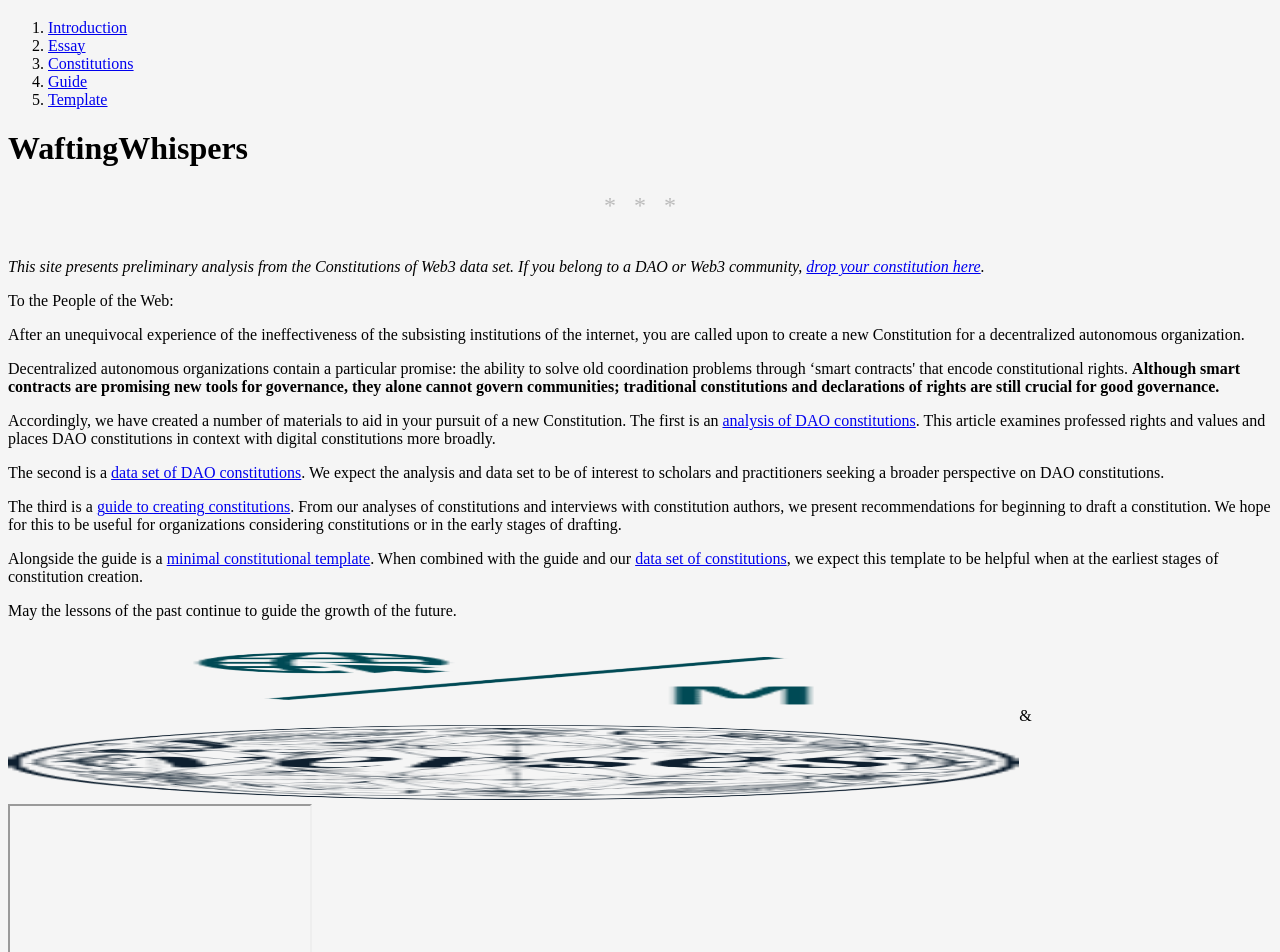
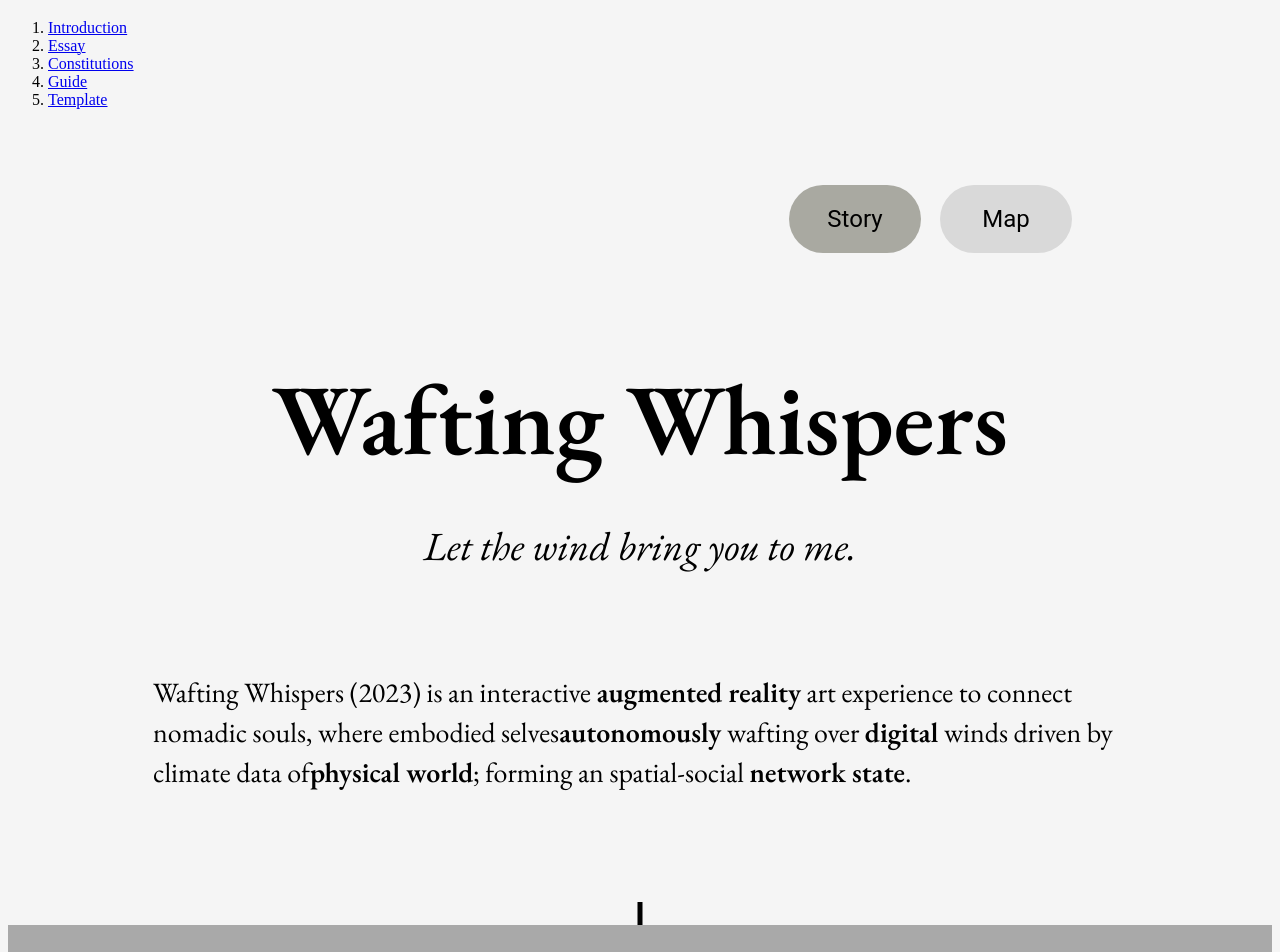
Before and after one commit to realitydeslab/drifting-whispers, a Next.js app in the folder frontend/: page / in a window 1280 px wide. Shown: the part 100-1052 px from the top of the page. Built offline with nearby package versions, Linux system fonts and the light colour scheme; grey boxes are pictures that could not be loaded.

Commit message:
add heros

```diff
--- a/frontend/components/Sidebar.js
+++ b/frontend/components/Sidebar.js
@@ -1,8 +1,8 @@
-import Link from "next/link"
-import { useRouter } from "next/router"
-import { useState, useEffect, useRef } from "react"
-import { IoIosMenu } from "react-icons/io"
-import useOutsideClick from "../hooks/useOutsideClick"
+import Link from "next/link";
+import { useRouter } from "next/router";
+import { useState, useEffect, useRef } from "react";
+import { IoIosMenu } from "react-icons/io";
+import useOutsideClick from "../hooks/useOutsideClick";
 
 const LINKS = [
   { label: "Introduction", href: "/" },
@@ -13,12 +13,12 @@ const LINKS = [
   },
   { label: "Guide", href: "/guide" },
   { label: "Template", href: "/template" },
-]
+];
 
 export default function Sidebar() {
-  const router = useRouter()
-  const [open, setOpen] = useState(true)
-  const ref = useRef(null)
+  const router = useRouter();
+  const [open, setOpen] = useState(true);
+  const ref = useRef(null);
 
   useOutsideClick(ref, () => {
     if (open) {
@@ -29,23 +29,26 @@ export default function Sidebar() {
   const calculateBg = (href) =>
     router.pathname === href || (router.pathname === "" && href === "/")
       ? "bg-gray-hover"
-      : "bg-gray-wash"
+      : "bg-gray-wash";
 
   const handleResize = () => {
-    setOpen(window.innerWidth >= 1280)
-  }
+    setOpen(window.innerWidth >= 1280);
+  };
 
   useEffect(() => {
-    window.addEventListener("resize", handleResize)
-    handleResize()
-    return () => window.removeEventListener("resize", handleResize)
-  }, [])
+    window.addEventListener("resize", handleResize);
+    handleResize();
+    return () => window.removeEventListener("resize", handleResize);
+  }, []);
 
-  const bg = open ? "bg-gray-wash border-r border-gray" : ""
+  const bg = open ? "bg-gray-wash border-r border-gray" : "";
 
   return (
     <div
-      className={`h-[100vh] z-[9999] flex flex-col sticky justify-center font-body text-xl xl:bg-transparent xl:border-none ${bg}`}
+      style={{
+        zIndex: 1,
+      }}
+      className={`h-[100vh] z-[9999] flex flex-col fixed justify-center font-body text-xl xl:bg-transparent xl:border-none ${bg}`}
     >
       <IoIosMenu
         className="absolute left-0 top-0 m-8 xl:hidden block cursor-pointer"
@@ -60,7 +63,7 @@ export default function Sidebar() {
               <Link href={link.href}>
                 <a
                   className={`no-underline rounded-md ${calculateBg(
-                    link.href,
+                    link.href
                   )} hover:bg-gray-hover transition ease-in-out px-1`}
                 >
                   {link.label}
@@ -71,5 +74,5 @@ export default function Sidebar() {
         </ol>
       </div>
     </div>
-  )
+  );
 }
--- a/frontend/pages/_app.js
+++ b/frontend/pages/_app.js
@@ -1,14 +1,40 @@
-import "tailwindcss/tailwind.css"
-import "./styles.css"
+import "tailwindcss/tailwind.css";
+import "./styles.css";
+import Hero from "./hero";
+import Sidebar from "../components/Sidebar";
 
 function MyApp({ Component, pageProps }) {
   return (
     <>
+      <Sidebar></Sidebar>
+      <Hero></Hero>
+      {placeholder("Video Placeholder")}
+      <Component {...pageProps} />
+      {placeholder("Graph Placeholder")}
+      <Component {...pageProps} />
+      {placeholder("Video Placeholder")}
       <Component {...pageProps} />
       {/* <WindMap /> */}
       <iframe src="https://philogb.github.io/page/wind" className="w-screen h-[80vh]" name="windmap" />
     </>
-  )
+  );
 }
 
-export default MyApp
+export default MyApp;
+
+const placeholder = (text) => {
+  return (
+    <div
+      style={{
+        height: "100vh",
+        backgroundColor: "darkgrey",
+        justifyContent: "center",
+        alignItems: "center",
+        display: "flex",
+        zIndex: "99",
+      }}
+    >
+      {text}
+    </div>
+  );
+};
--- /dev/null
+++ b/frontend/pages/hero/index.js
@@ -0,0 +1,137 @@
+const Hero = () => {
+  return (
+    <div
+      style={{
+        height: "100vh",
+        overflow: "hidden",
+        fontFamily: "EB Garamond",
+      }}
+    >
+      <div
+        style={{
+          paddingTop: "60px",
+          display: "flex",
+          justifyContent: "end",
+          fontFamily: 'Roboto'
+        }}
+      >
+        <div
+          style={{
+            backgroundColor: "#A9A9A1",
+            width: "132px",
+            height: "68px",
+            borderRadius: "59px",
+            marginRight: "19px",
+            display: "flex",
+            justifyContent: "center",
+            alignItems: "center",
+            fontWeight: '400',
+            fontSize: '24px'
+          }}
+        >
+          Story
+        </div>
+        <div
+          style={{
+            backgroundColor: "#D9D9D9",
+            width: "132px",
+            height: "68px",
+            borderRadius: "59px",
+            display: "flex",
+            justifyContent: "center",
+            alignItems: "center",
+            marginRight: "200px",
+            fontWeight: '400',
+            fontSize: '24px'
+          }}
+        >
+          Map
+        </div>
+      </div>
+      <div
+        style={{
+          paddingTop: "100px",
+          width: "100%",
+          display: "flex",
+          justifyContent: "center",
+          alignItems: "center",
+          fontWeight: "600",
+          fontSize: "100px",
+        }}
+      >
+        Wafting Whispers
+      </div>
+
+      <div
+        style={{
+          paddingTop: "36px",
+          width: "100%",
+          display: "flex",
+          justifyContent: "center",
+          alignItems: "center",
+          fontWeight: "400",
+          fontSize: "40px",
+          fontStyle: "italic",
+        }}
+      >
+        Let the wind bring you to me.
+      </div>
+      <div
+        style={{
+          paddingTop: "100px",
+          width: "100%",
+          display: "flex",
+          justifyContent: "center",
+          alignItems: "center",
+          flexDirection: "column",
+        }}
+      >
+        <div
+          style={{
+            width: "974px",
+            height: "230px",
+            fontSize: "28px",
+            lineHeight: "40px",
+          }}
+        >
+          Wafting Whispers (2023) is an interactive {bold("augmented reality")}{" "}
+          art experience to connect nomadic souls, where embodied selves
+          {bold("autonomously")} wafting over {bold("digital")} winds driven by
+          climate data of
+          {bold("physical world")}; forming an spatial-social{" "}
+          {bold("network state")}.
+        </div>
+        <div style={{}}>{arrow}</div>
+      </div>
+    </div>
+  );
+};
+
+export default Hero;
+
+const arrow = (
+  <svg
+    width="38"
+    height="45"
+    viewBox="0 0 38 45"
+    fill="none"
+    xmlns="http://www.w3.org/2000/svg"
+  >
+    <path
+      d="M17.2322 43.7678C18.2085 44.7441 19.7915 44.7441 20.7678 43.7678L36.6777 27.8579C37.654 26.8816 37.654 25.2986 36.6777 24.3223C35.7014 23.346 34.1184 23.346 33.1421 24.3223L19 38.4645L4.85786 24.3223C3.88155 23.346 2.29864 23.346 1.32233 24.3223C0.346018 25.2986 0.346018 26.8816 1.32233 27.8579L17.2322 43.7678ZM16.5 -1.74325e-07L16.5 42L21.5 42L21.5 1.74325e-07L16.5 -1.74325e-07Z"
+      fill="black"
+    />
+  </svg>
+);
+
+const bold = (word) => {
+  return (
+    <stong
+      style={{
+        fontWeight: "700",
+      }}
+    >
+      {word}
+    </stong>
+  );
+};
```
